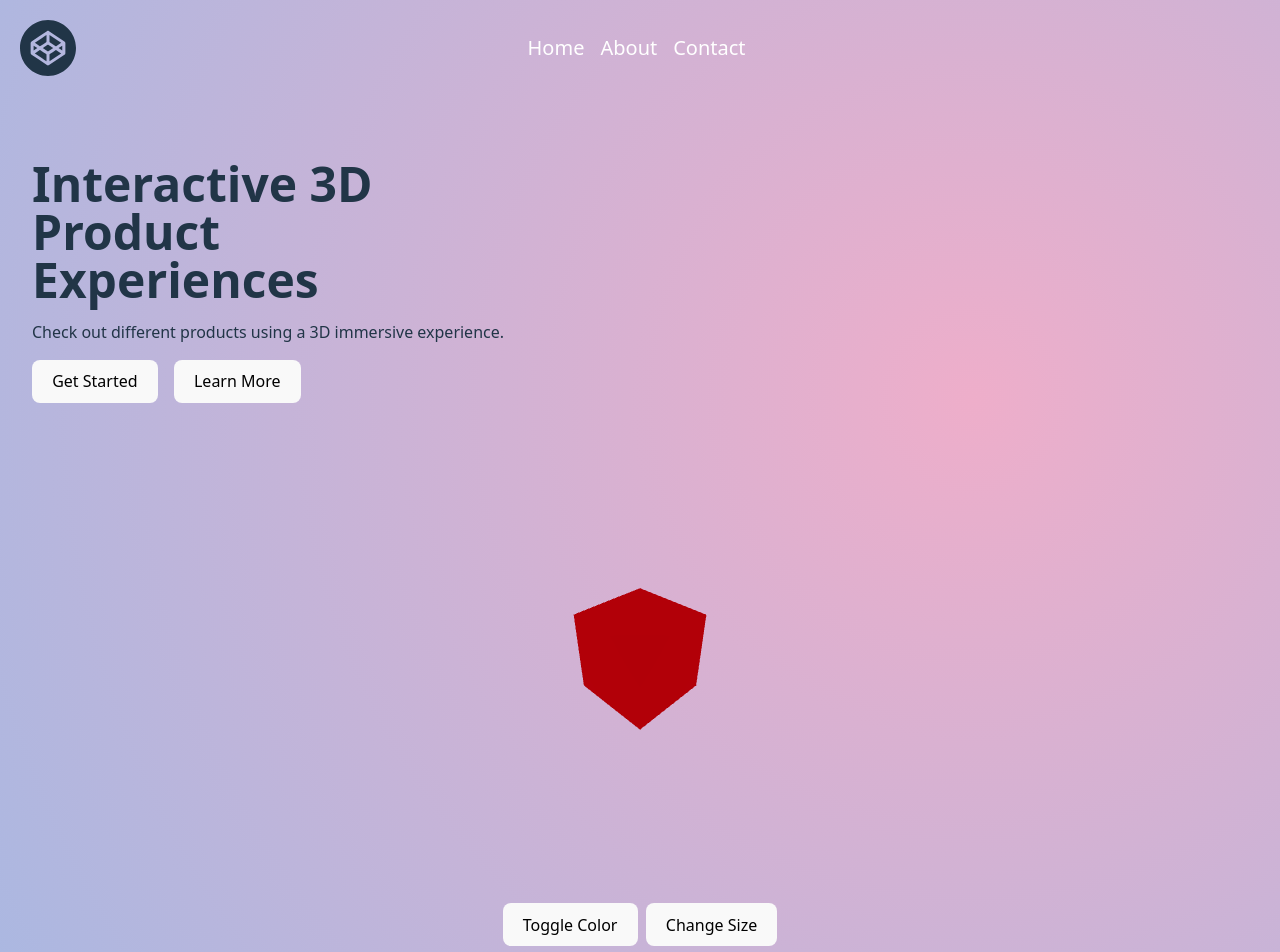
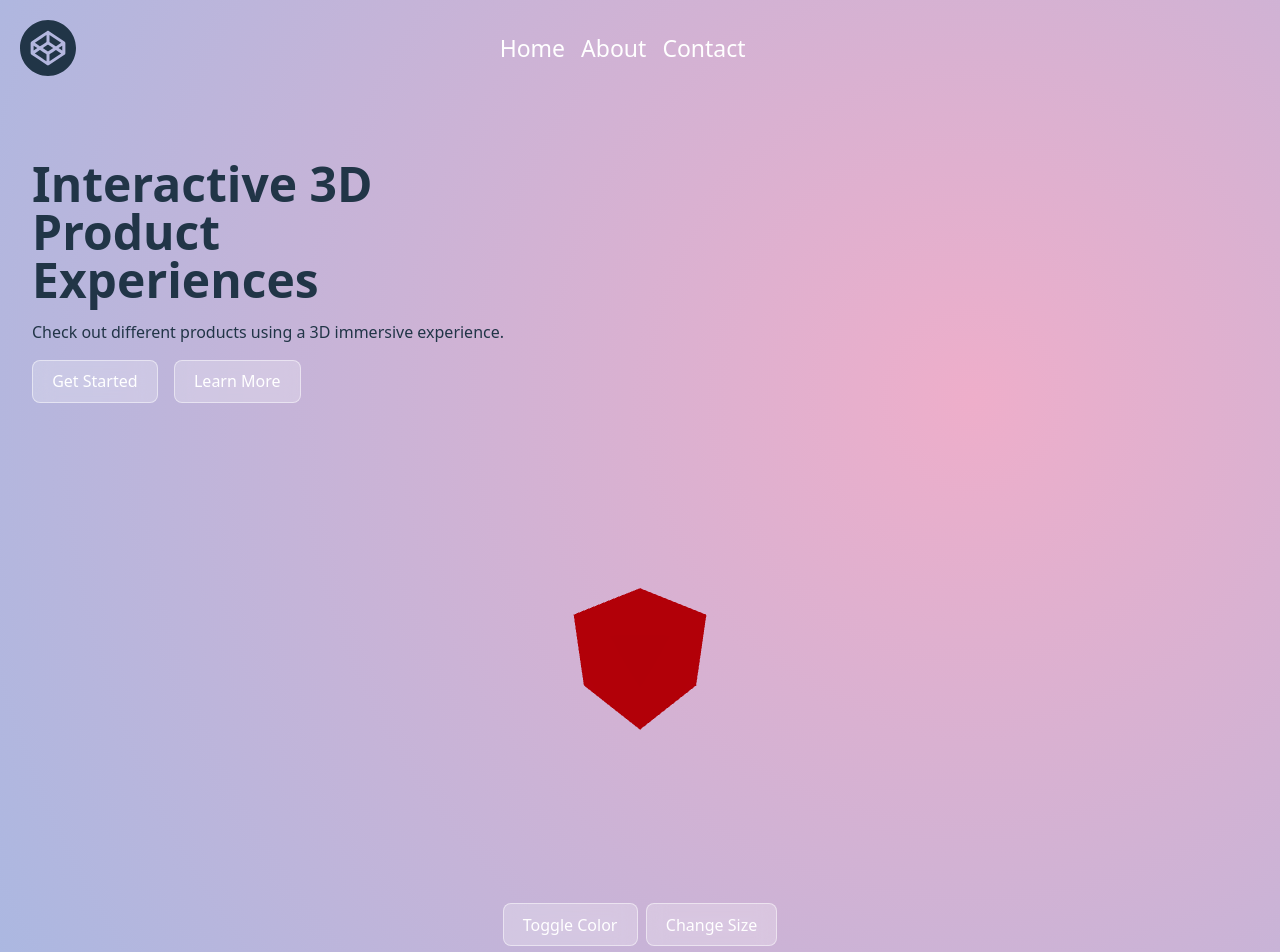
Before and after one commit to shehryarf67/Three.js-3D-Product-Configurator, a React (Vite) app: page / in a window 1280 px wide. Shown: the top 952 px of the page. Built offline with nearby package versions, Linux system fonts and the light colour scheme.

Commit message:
Changing button stylings and color to match the background.

```diff
--- a/src/index.css
+++ b/src/index.css
@@ -27,9 +27,11 @@
   0% {
     background-position: 0% 50%;
   }
+
   50% {
     background-position: 100% 50%;
   }
+
   100% {
     background-position: 0% 50%;
   }
@@ -45,11 +47,11 @@ a {
   font-weight: 500;
   color: #ffffff;
   text-decoration: inherit;
-  font-size: 20px;
+  font-size: 23px;
 }
 
 a:hover {
-  color: #535bf2;
+  color: grey;
 }
 
 nav {
@@ -95,6 +97,18 @@ ul {
   display: flex;
   gap: 1rem;
   margin-left: 1rem;
+}
+
+.hero-buttons button {
+  background: rgba(255, 255, 255, 0.25);
+  border: 1px solid rgba(255, 255, 255, 0.5);
+  backdrop-filter: blur(10px);
+  color: white;
+}
+
+.hero-buttons button:hover {
+  background: #EEAECA;
+  background: radial-gradient(circle, rgba(148, 187, 233, 1) 0%, rgba(238, 174, 202, 1) 100%);
 }
 
 .hero-3d {
@@ -144,6 +158,16 @@ h1 {
   margin: 0 auto;
 }
 
+.toggle-button button {
+  background: rgba(255, 255, 255, 0.25);
+  border: 1px solid rgba(255, 255, 255, 0.5);
+  backdrop-filter: blur(10px);
+  color: white;
+}
+.toggle-button button:hover {
+  background: #EEAECA;
+  background: radial-gradient(circle, rgba(148, 187, 233, 1) 0%, rgba(238, 174, 202, 1) 100%);
+}
 button {
   border-radius: 8px;
   border: 1px solid transparent;
```
